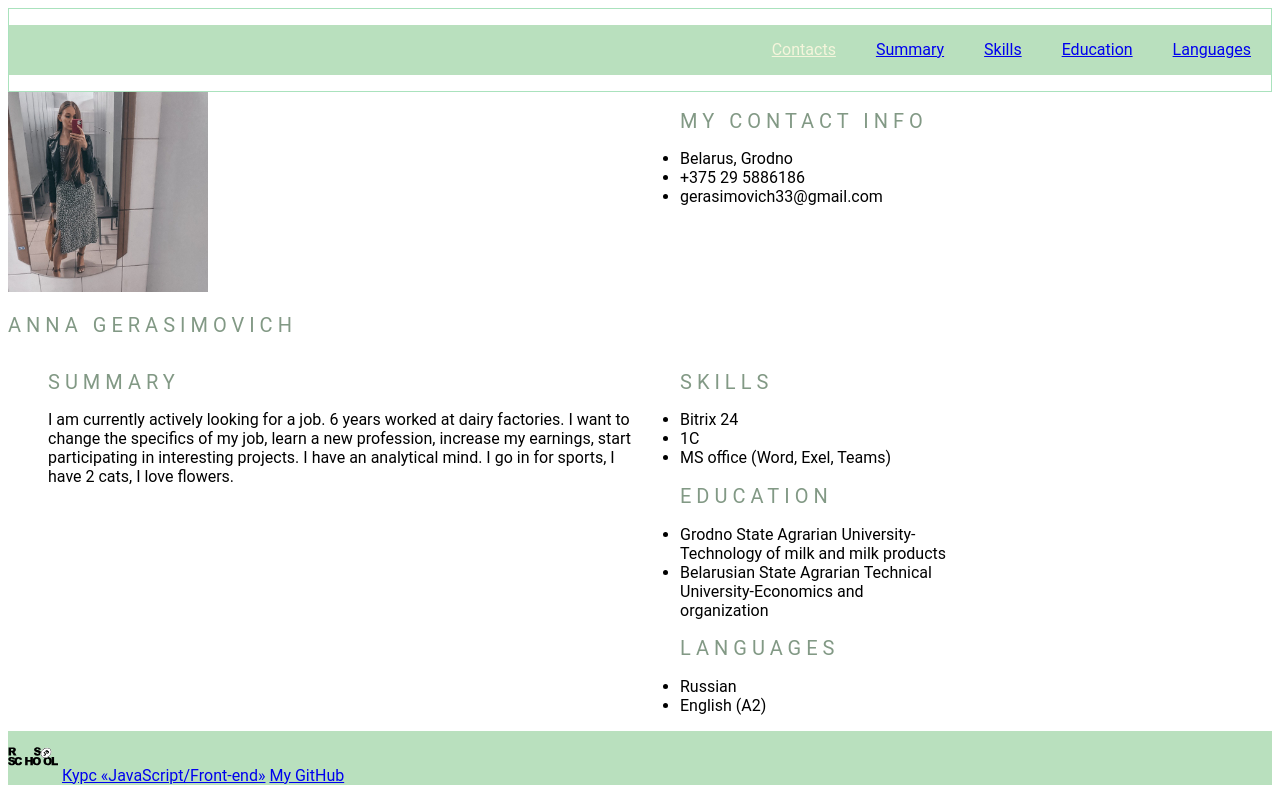
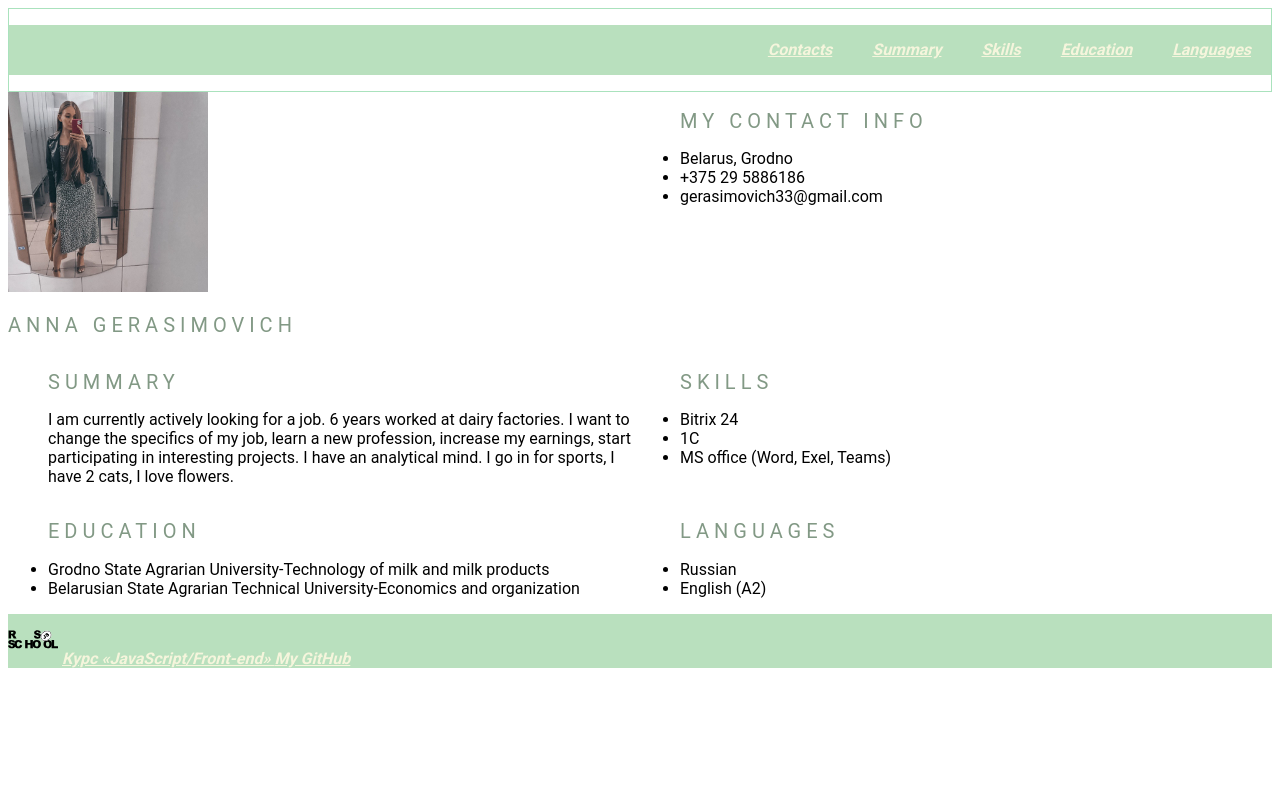
Before and after one commit to AnnaGerasimovich/rsschool-cv, a plain HTML site: page index.html in a window 1280 px wide. Drawn offline with Linux system fonts and the light colour scheme; a web font is replaced by a local one.

Commit message:
fix: add style

```diff
--- a/index.html
+++ b/index.html
@@ -15,10 +15,10 @@
             <nav class="nav">
                 <ul class="nav-list">
                     <li class="nav-item"><a href="#My contact info" class="nav-link" style="color:beige">Contacts</a></li>
-                    <li class="nav-item"><a href="#Summary" class="nav-link">Summary</a></li>
-                    <li class="nav-item"><a href="#Skills" class="nav-link">Skills</a></li>
-                    <li class="nav-item"><a href="#Education" class="nav-link">Education</a></li>
-                    <li class="nav-item"><a href="#Languages" class="nav-link">Languages</a></li>
+                    <li class="nav-item"><a href="#Summary" class="nav-link" style="color:beige">Summary</a></li>
+                    <li class="nav-item"><a href="#Skills" class="nav-link" style="color:beige">Skills</a></li>
+                    <li class="nav-item"><a href="#Education" class="nav-link" style="color:beige">Education</a></li>
+                    <li class="nav-item"><a href="#Languages" class="nav-link" style="color:beige">Languages</a></li>
                 </ul>
             </nav>
         </header>
@@ -50,6 +50,7 @@
                         <li>MS office (Word, Exel, Teams)</li>
                     </div>
                 </ul>
+            </section>
             <section class="section" id="Education">
                 <ul><h2 class="section-title" article id="Education"> Education</h2>
                     <div class="container">
@@ -69,8 +70,8 @@
         </main>
         <footer class="footer">
             <img src="assets\img\rs_school_js.svg" alt="логотип школы" width="50" height="50">
-            <a href="https://rs.school/js/"> Курс «JavaScript/Front-end»</a>
-            <a href="https://github.com/AnnaGerasimovich/rsschool-cv.git">My GitHub</a>
+            <a href="https://rs.school/js/" style="color:beige"> Курс «JavaScript/Front-end» </a>
+            <a href="https://github.com/AnnaGerasimovich/rsschool-cv.git" style="color:beige">My GitHub</a>
         </footer>
     </body>
     </html>
--- a/style.css
+++ b/style.css
@@ -16,6 +16,8 @@ body {
     background-color: #b9e0be;
     font-size: medium;
     color: antiquewhite;
+    font-style: oblique;
+    font-weight: bold;
 }
 html {
     scroll-behavior: smooth;
@@ -73,4 +75,9 @@ html {
   .section-item a:hover {
     color: #4d2323;
   }
-  .footer{background-color: #b9e0be;}
+  .footer{background-color: #b9e0be;
+    font-style: oblique;
+    font-weight: bold}
+  .nav-item{
+    text-decoration: none;
+  }
```
